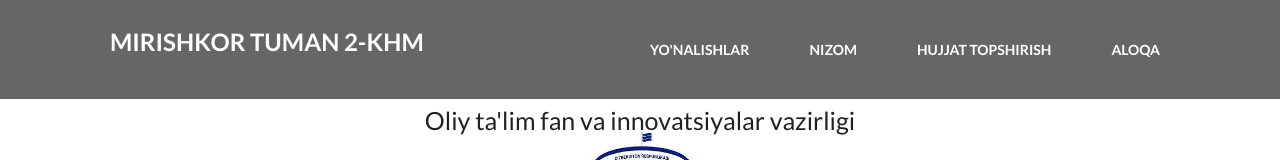
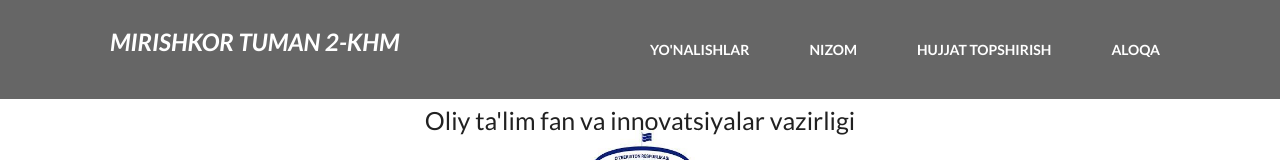
Before and after one commit to Alimardonjon/Mirishkor_maktab2khm, a plain HTML site: page Mirishkor tuman 2-son KHM.html in a window 1280 px wide. Shown: the top 160 px of the page. Drawn offline with Linux system fonts and the light colour scheme; files whose address does not match are found by name.

Commit message:
changed htm

```diff
--- a/Mirishkor tuman 2-son KHM.html
+++ b/Mirishkor tuman 2-son KHM.html
@@ -16,7 +16,7 @@
 </head>
 <body>
     <nav>
-        <div class="logo">Mirishkor tuman 2-KHM</div>
+        <div class="logo"><i>Mirishkor tuman 2-KHM</i></div>
         <ul>
             <li><a href="#yonalish">Yo'nalishlar</a></li>
             <li><a href="#nizom">Nizom</a></li>
```
